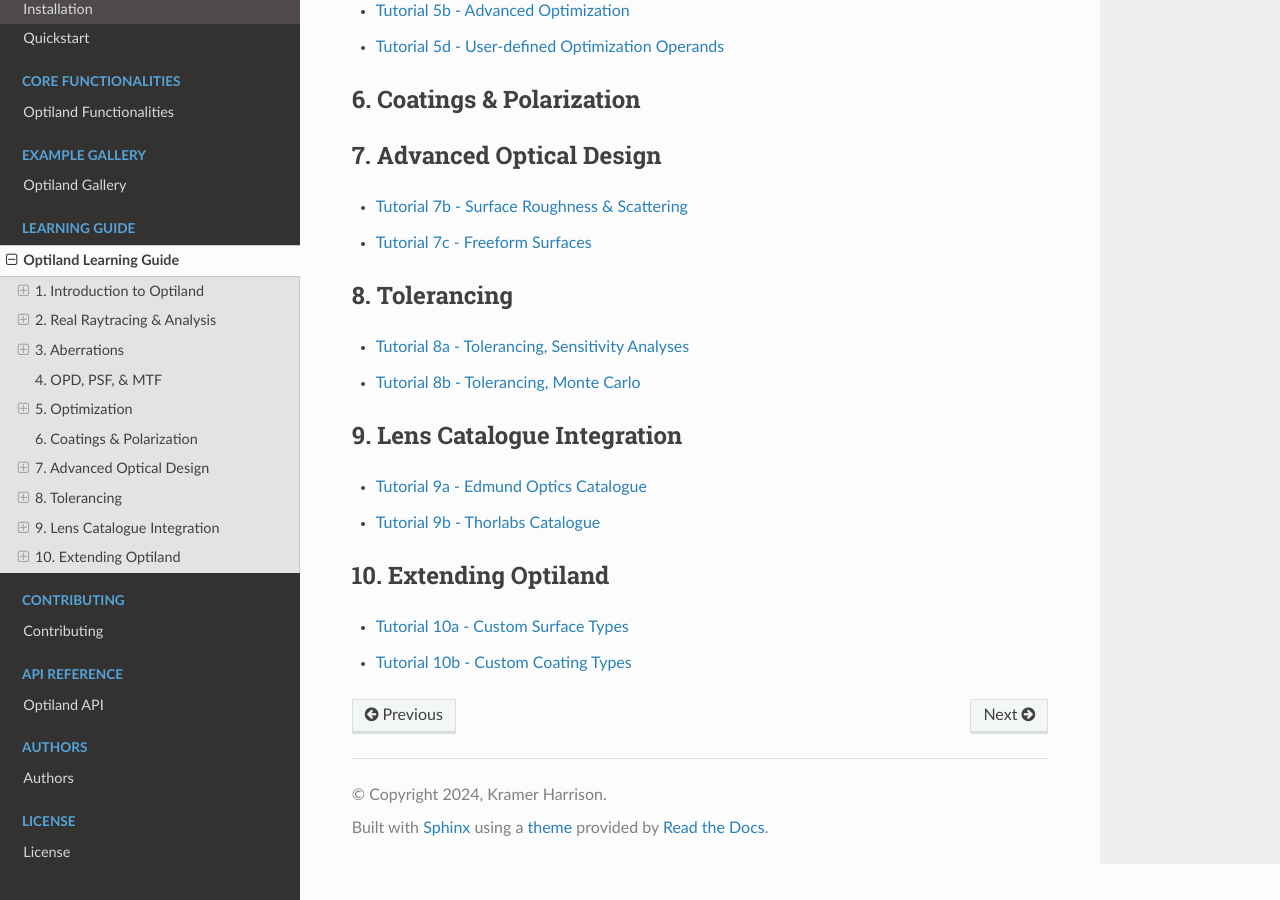
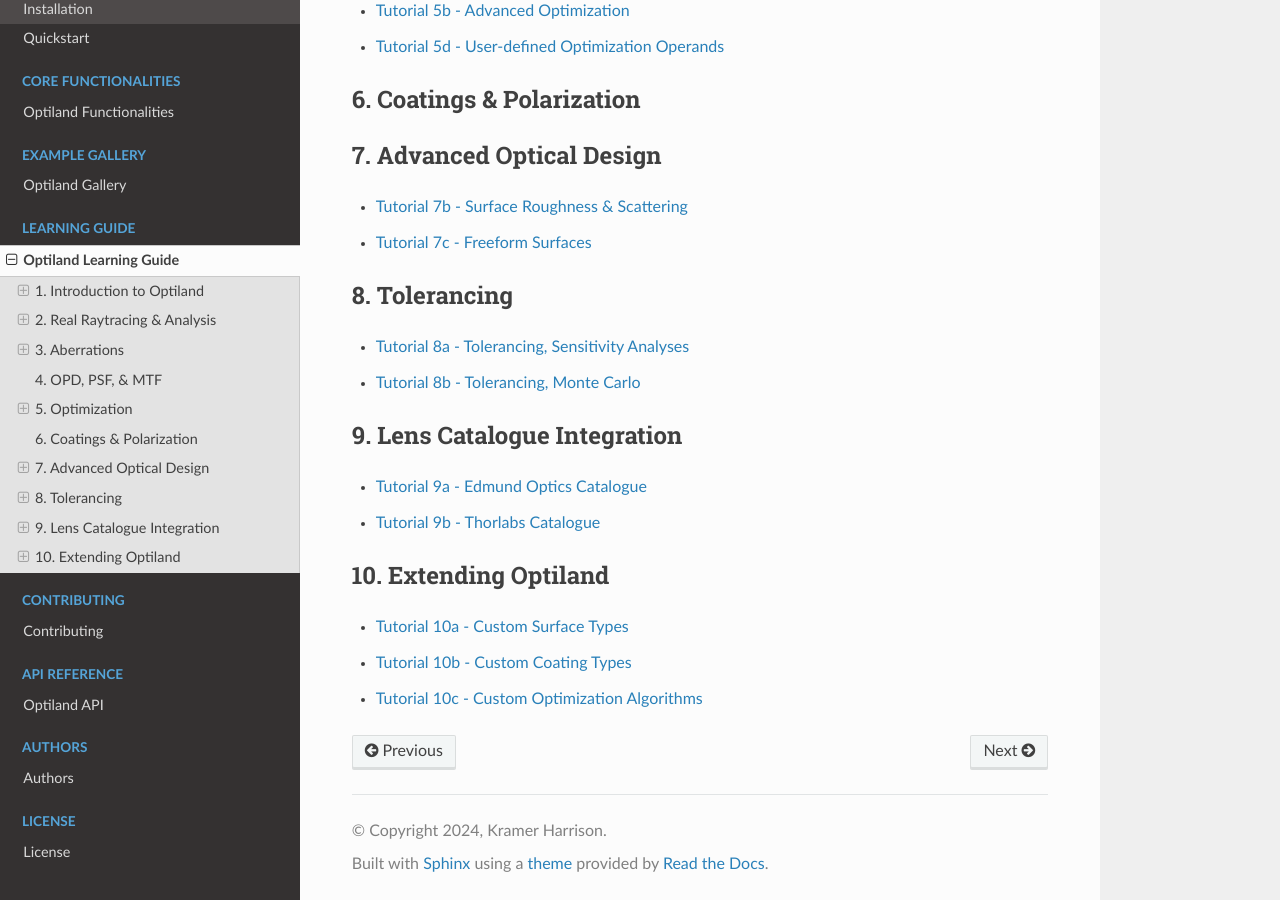
Before and after one commit to HarrisonKramer/optiland, a Sphinx documentation site: the page built from docs/learning_guide.rst, in a window 1280 px wide and 900 px high, scrolled down 873 px. Built offline with Sphinx 7.4.7 and the Read the Docs theme 3.1.0, drawn with Linux system fonts in a browser that asks for light colours; pages that are not in the unit, such as notebooks, are missing from menus.

Commit message:
docs: Add reference to Tutorial 10c for custom optimization algorithm

```diff
--- a/docs/learning_guide.rst
+++ b/docs/learning_guide.rst
@@ -110,3 +110,4 @@
 
     examples/Tutorial_10a_Custom_Surface_Types
     examples/Tutorial_10b_Custom_Coating_Types
+    examples/Tutorial_10c_Custom_Optimization_Algorithm
```
